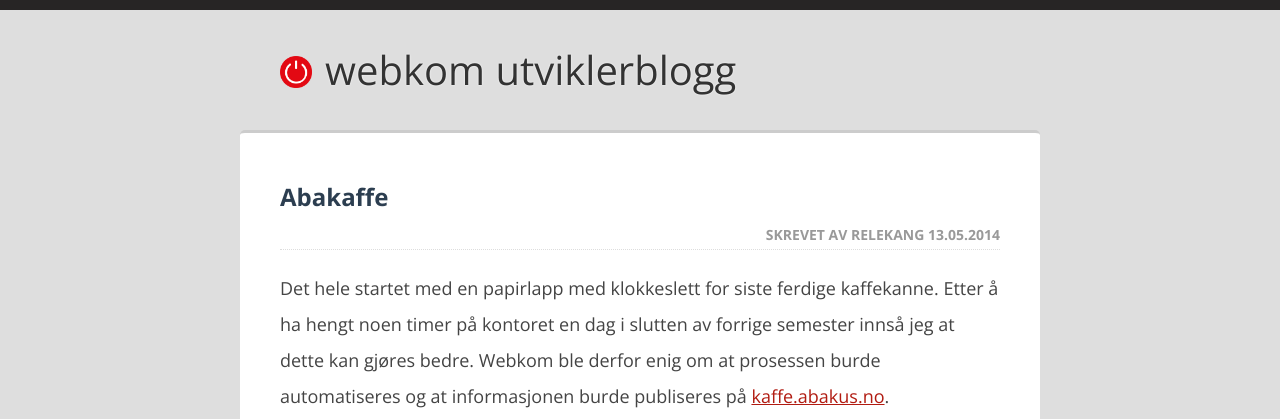
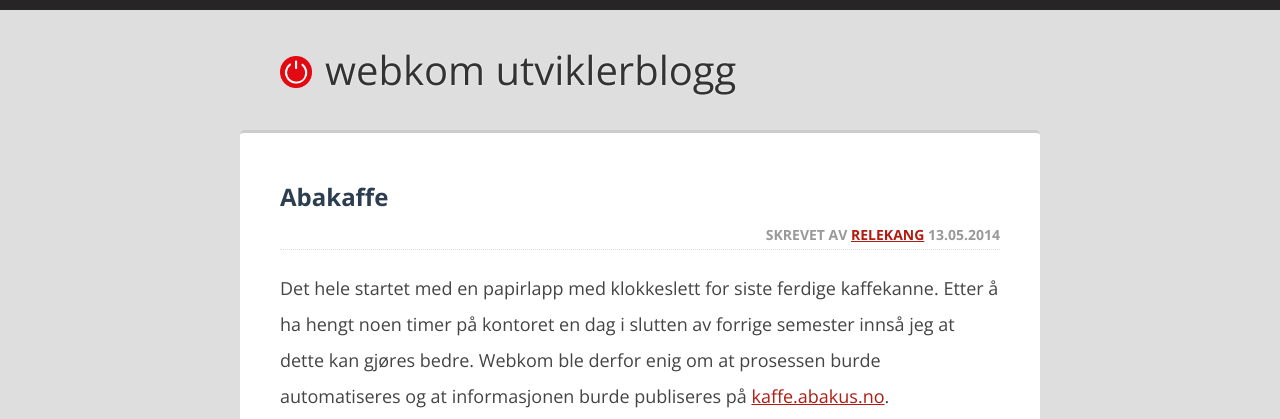
Before and after one commit to webkom/webkom.github.io, a Jekyll site: the page built from index.html, in a window 1280 px wide and 900 px high. Shown: the top 419 px of the window. Built offline with Jekyll 4.4.1, drawn with Linux system fonts in a browser that asks for light colours; some of the changed text lies outside the part shown.

Commit message:
link to authors github profile

```diff
--- a/_layouts/post.html
+++ b/_layouts/post.html
@@ -4,7 +4,7 @@
 <article>
   <header>
     <h2>{{page.title}}</h2>
-    <p class="author">Skrevet av {{page.author}} <time>{{page.date|date: "%d.%m.%Y"}}</time></p>
+    <p class="author">Skrevet av <a href="https://github.com/{{page.author}}">{{page.author}}</a> <time>{{page.date|date: "%d.%m.%Y"}}</time></p>
   </header>
   {{content}}
 </article>
--- a/index.html
+++ b/index.html
@@ -7,7 +7,7 @@
 <article>
   <header>
     <h2><a href="{{post.url}}">{{post.title}}</a></h2>
-    <p class="author">Skrevet av {{post.author}} <time>{{post.date|date: "%d.%m.%Y"}}</time></p>
+    <p class="author">Skrevet av <a href="https://github.com/{{post.author}}">{{post.author}}</a> <time>{{post.date|date: "%d.%m.%Y"}}</time></p>
   </header>
 
   {{ post.content }}
```
